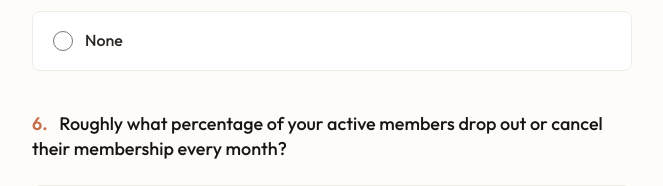
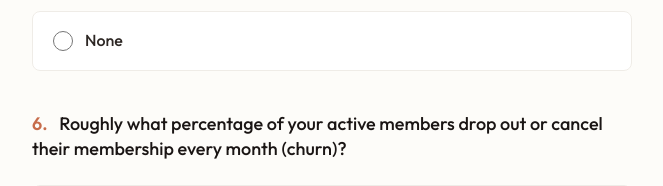
Before and after one commit to mystateofart-max/Flor-Survey, a Next.js app: page / in a window 1280 px wide. Shown: the part 1904-2090 px from the top of the page, without its empty margins (468-1131 px from the left). Built offline with nearby package versions, Linux system fonts and the light colour scheme; no server answers; the database is empty.

Commit message:
Sync Q6 text in SurveyForm.js to match questions.md

```diff
--- a/components/SurveyForm.js
+++ b/components/SurveyForm.js
@@ -91,7 +91,7 @@ const questions = [
   {
     id: 'q_frustration_rating',
     en: {
-      text: 'Roughly what percentage of your active members drop out or cancel their membership every month?',
+      text: 'Roughly what percentage of your active members drop out or cancel their membership every month (churn)?',
       options: ['Less than 5%', '5-10%', 'More than 10%']
     },
     bn: {
```
